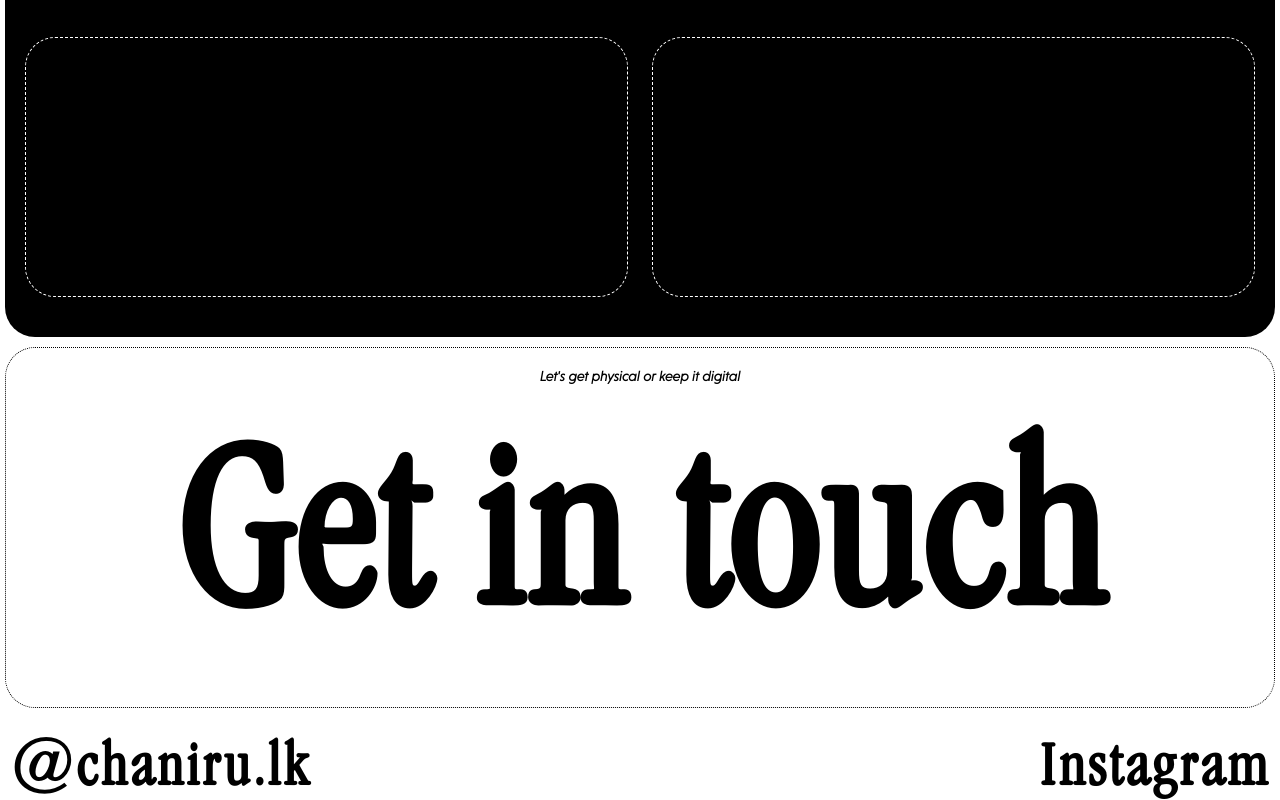
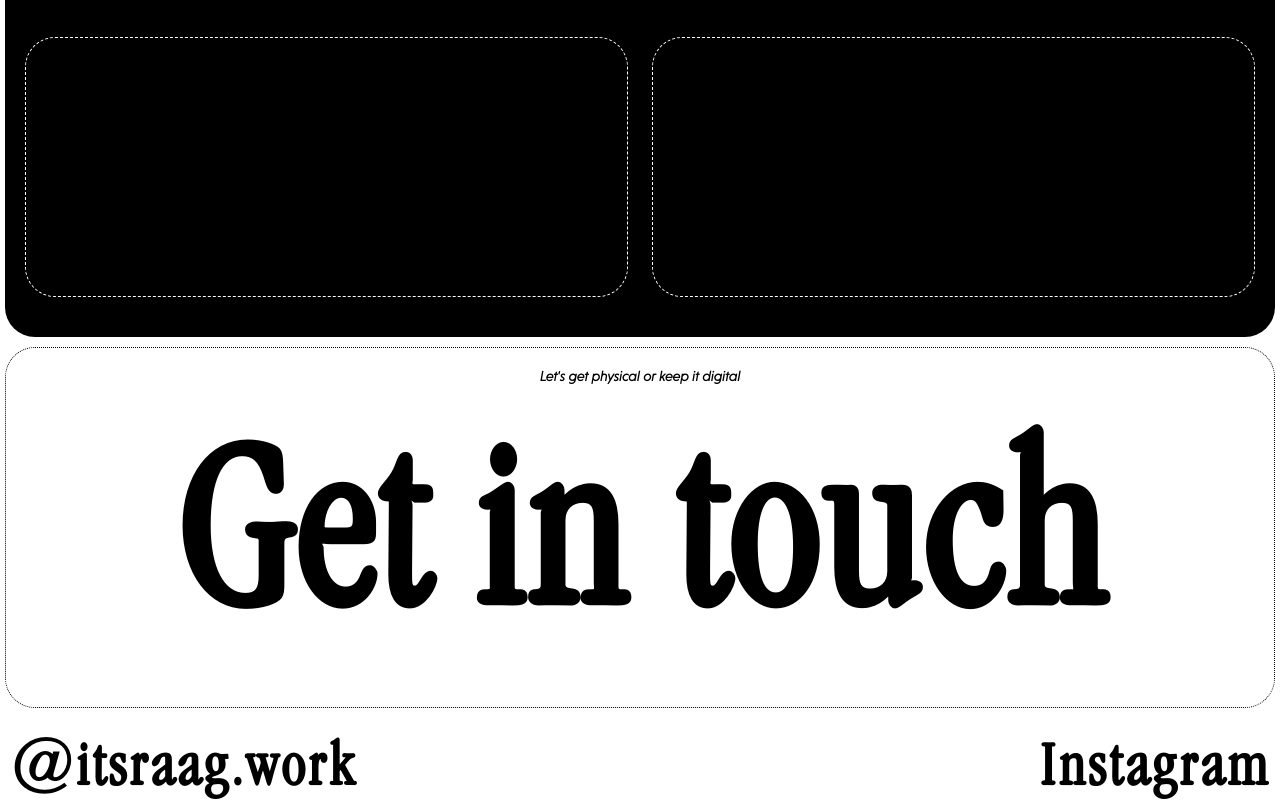
Before and after one commit to Geetansh431/Audix, a React (Vite) app: page / in a window 1280 px wide. Shown: the part 4695-5495 px from the top of the page. Built offline with nearby package versions, Linux system fonts and the light colour scheme.

Commit message:
fix: Update credit link in Testimonials component to reflect correct handle

```diff
--- a/src/components/Testimonials/Testimonials.tsx
+++ b/src/components/Testimonials/Testimonials.tsx
@@ -28,7 +28,7 @@ export const Testimonials = () => {
       </div>
       <div className="credit-row">
         <a href="" className="credit">
-          @chaniru.lk
+          @itsraag.work
         </a>
         <a href="" className="credit">
           Instagram
```
